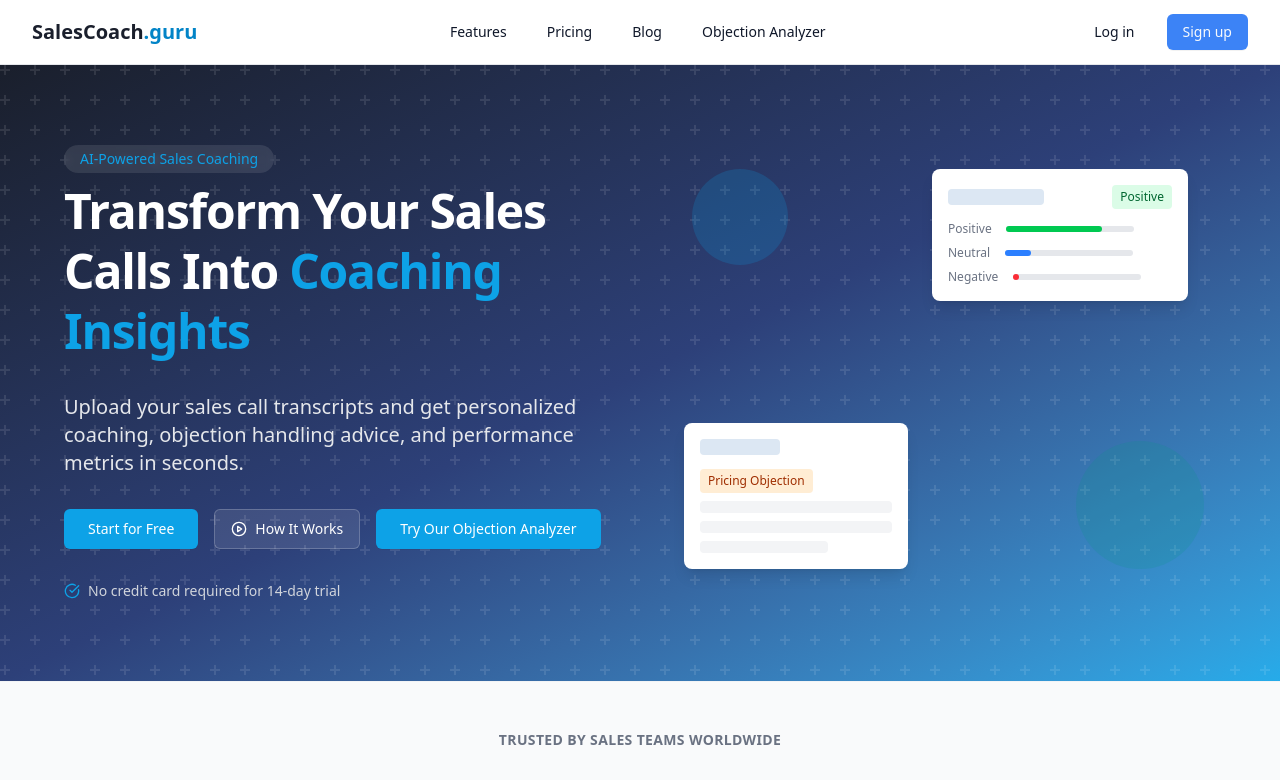
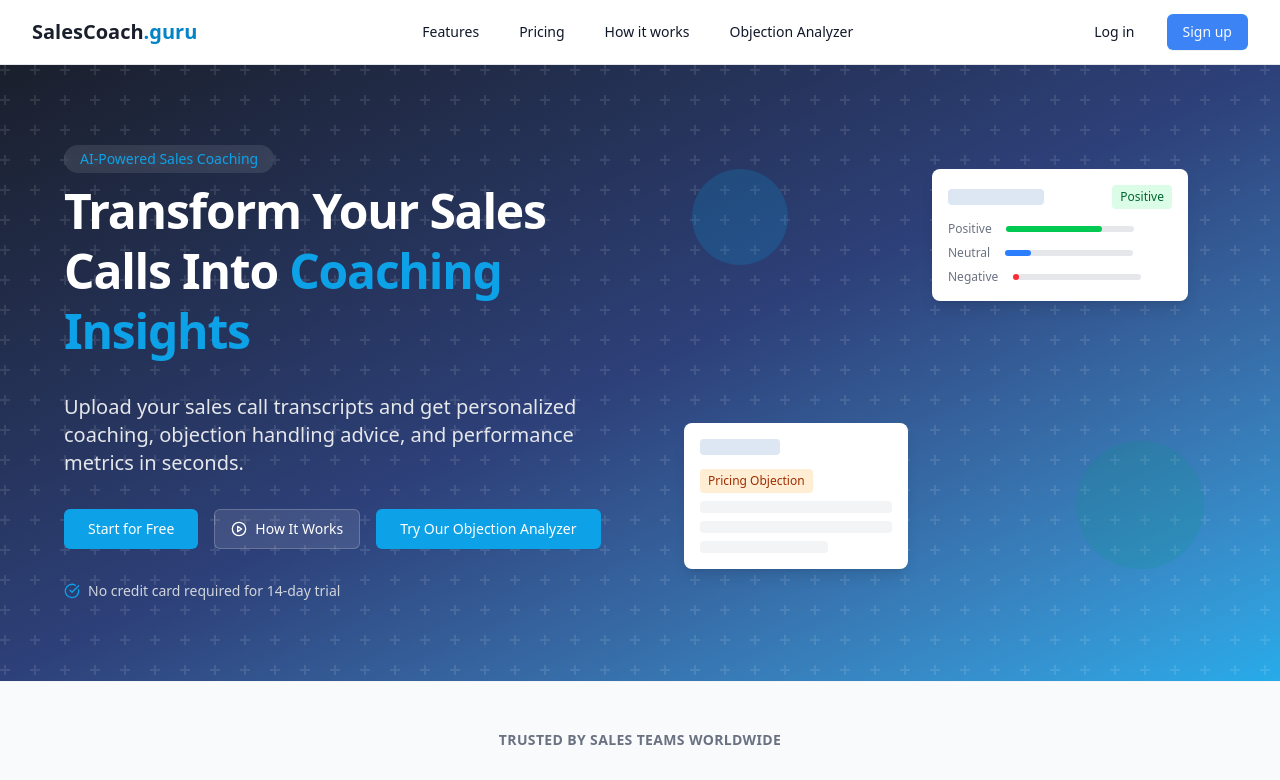
Before and after one commit to satyawaniaman/AI-Transcript-fe, a Next.js app: page / in a window 1280 px wide. Shown: the top 780 px of the page. Built offline with nearby package versions, Linux system fonts and the light colour scheme.

Commit message:
fix: Blog to How it works

```diff
--- a/app/globals.css
+++ b/app/globals.css
@@ -1,4 +1,4 @@
-@import 'tailwindcss';
+@import "tailwindcss";
 
 @plugin 'tailwindcss-animate';
 
@@ -101,6 +101,10 @@
   }
 }
 
+html {
+  scroll-behavior: smooth;
+}
+
 @utility container {
   margin-inline: auto;
   padding-inline: 2rem;
@@ -142,12 +146,12 @@
   @apply bg-gradient-to-br from-navy-700 via-navy-800 to-navy-950;
 }
 
- @utility text-gradient {
+@utility text-gradient {
   background-image: linear-gradient(to right, #0284c7, #0d9488);
   -webkit-background-clip: text;
   background-clip: text;
   color: transparent;
- }
+}
 
 @utility input-focus-ring {
   @apply focus-visible:outline-none focus-visible:ring-2 focus-visible:ring-offset-2 focus-visible:ring-navy-500;
--- a/components/Navbar.tsx
+++ b/components/Navbar.tsx
@@ -29,7 +29,7 @@
               Pricing
             </Link>
             <Link href="/#how-it-works" className="nav-link">
-              Blog
+              How it works
             </Link>
             <Link href="/microApp" className="nav-link">
               Objection Analyzer
@@ -83,7 +83,7 @@
               className="block nav-link"
               onClick={() => setIsMenuOpen(false)}
             >
-              Blog
+              How it works
             </Link>
             <Link
               href="/microApp"
```
